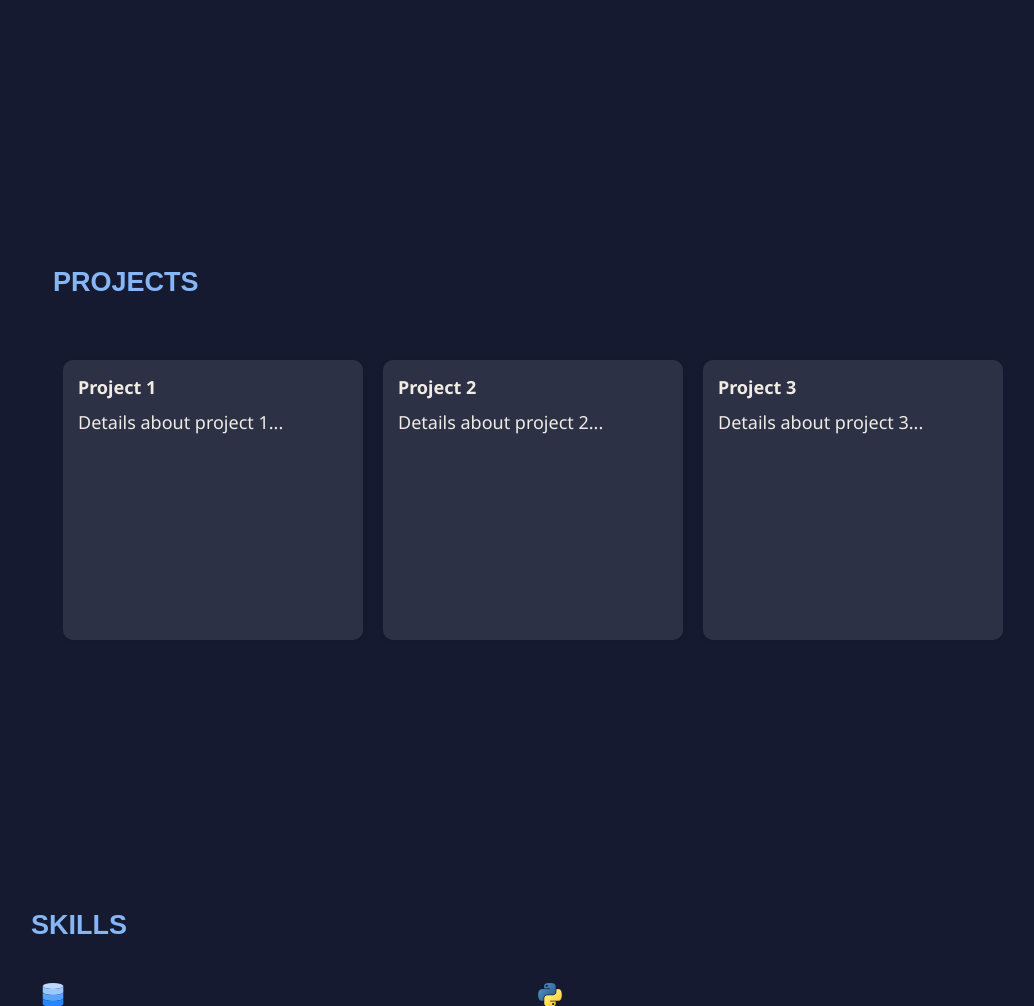
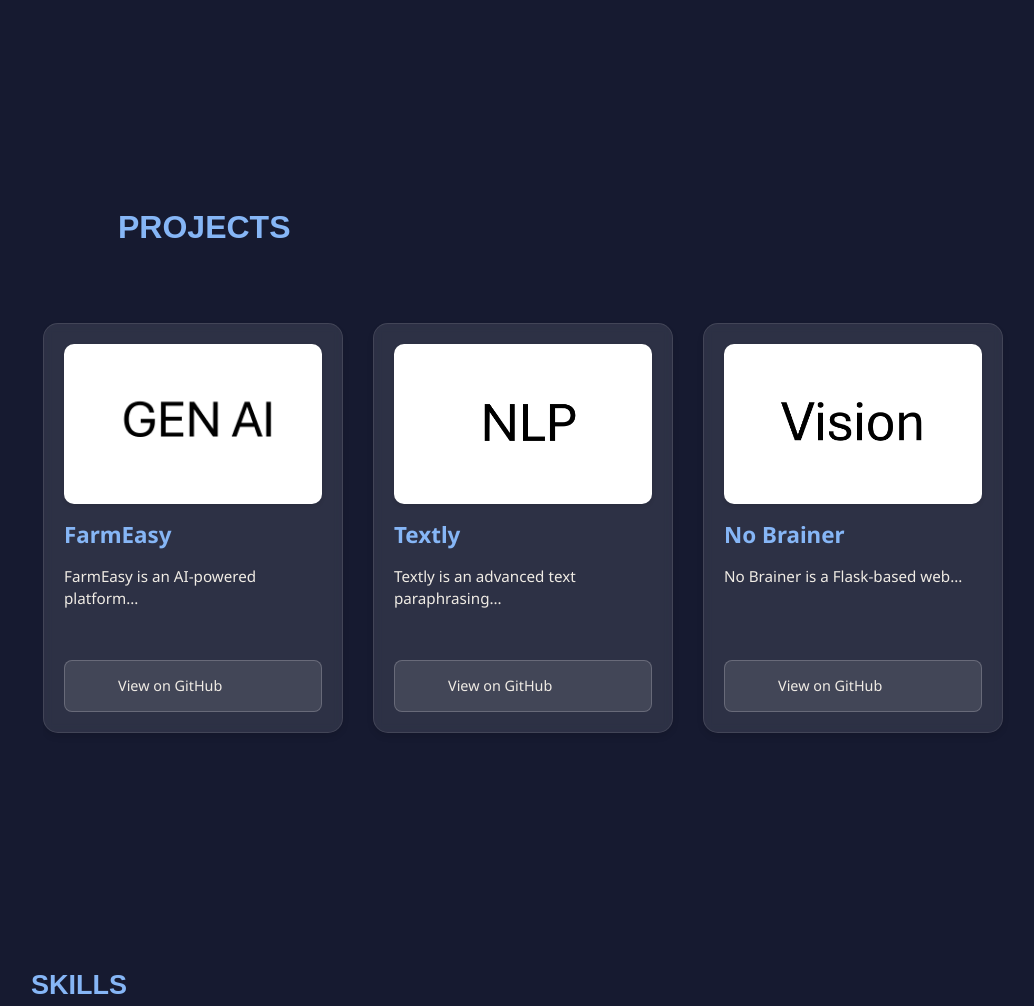
Before and after one commit to yashhvyass/portfolio_website, a Flask app: page / in a window 1280 px wide. Shown: the part 1385-2391 px from the top of the page, without its empty margins (107-1141 px from the left). Run offline with Flask 3, Linux system fonts and the light colour scheme; some libraries are stand-ins or nearby versions.

Commit message:
added new skills, updated projects

```diff
--- a/static/css/style_home.css
+++ b/static/css/style_home.css
@@ -166,95 +166,213 @@ body {
 }
 
 /* Project Container Styles */
-/* Project Container Styles */
+/* Project Section Container */
 .section {
     display: flex;
-    flex-direction: column; /* Arrange children in a column */
-    align-items: flex-start; /* Align children to the left */
-    padding: 150px; /* Add some padding to the section */
+    flex-direction: column;
+    align-items: flex-start;
+    padding: 150px;
+    min-height: 100vh;
+    width: 100%;
+    box-sizing: border-box;
 }
 
+/* Project Header Styles */
 .section .projectheader {
     font-family: Arial, Helvetica, sans-serif;
     color: #86B6F6;
     font-size: large;
     padding: 10px;
-    margin-bottom: 20px; /* Add space below the header */
-    width: 50%; /* Make the header take full width */
+    margin-bottom: 40px;
+    width: 100%;
 }
 
+.section .projectheader h1 {
+    display: flex;
+    align-items: center;
+    gap: 15px;
+    font-size: 2rem;
+    margin: 0;
+}
+
+/* Project Container - Horizontal Scroll */
 .project-container {
     display: flex;
-    overflow-x: scroll; /* Enable horizontal scrolling */
-    gap: 20px; /* Space between project cards */
-    padding: 10px 0; /* Space around the scrolling container */
-    max-width: calc(100% - 40px); /* Ensure it doesn't exceed the card's width */
-    width: 100%; /* Set the container to take full width */
-    white-space: nowrap; /* Prevent project cards from wrapping */
-    height: 300px; /* Fixed height for the container */
-    margin: 0 auto; /* Center the container horizontally */
+    overflow-x: auto;
+    gap: 30px;
+    padding: 20px 0;
+    width: 100%;
+    height: auto;
+    min-height: 450px;
+    scrollbar-width: thin;
+    scrollbar-color: #888 transparent;
 }
 
-.project-card {
-    min-width: 300px; /* Minimum width of each project card */
-    width: 300px; /* Set fixed width for consistent sizing */
-    background: rgba(255, 255, 255, 0.1);
-    padding: 15px;
-    border-radius: 10px;
-    box-shadow: 0 2px 4px rgba(0, 0, 0, 0.1);
-    text-align: left; /* Align text to the left */
+/* Scrollbar Styles */
+.project-container::-webkit-scrollbar {
+    height: 8px;
 }
 
-.project-container::-webkit-scrollbar {
-    height: 8px; /* Height of horizontal scrollbar */
+.project-container::-webkit-scrollbar-track {
+    background: rgba(255, 255, 255, 0.1);
+    border-radius: 10px;
 }
 
 .project-container::-webkit-scrollbar-thumb {
-    background: #888; /* Scrollbar color */
-    border-radius: 10px; /* Scrollbar corner rounding */
+    background: #888;
+    border-radius: 10px;
 }
 
 .project-container::-webkit-scrollbar-thumb:hover {
-    background: #555; /* Scrollbar color on hover */
+    background: #555;
 }
 
-.project-card h5 {
-    margin: 0 0 10px;
-    font-size: large; /* Font size updated to large */
-    font-weight: bold;
+/* Project Card Styles */
+.project-card {
+    min-width: 300px;
+    width: 300px;
+    background: rgba(255, 255, 255, 0.1);
+    padding: 20px;
+    border-radius: 15px;
+    box-shadow: 0 4px 6px rgba(0, 0, 0, 0.1);
+    text-align: left;
+    display: flex;
+    flex-direction: column;
+    gap: 15px;
+    transition: all 0.3s ease;
+    backdrop-filter: blur(5px);
+    border: 1px solid rgba(255, 255, 255, 0.1);
 }
 
+.project-card:hover {
+    transform: translateY(-5px);
+    box-shadow: 0 6px 12px rgba(0, 0, 0, 0.2);
+    background: rgba(255, 255, 255, 0.15);
+}
+
+/* Project Image Styles */
+.project-image {
+    width: 100%;
+    height: 160px;
+    object-fit: cover;
+    border-radius: 10px;
+    transition: transform 0.3s ease;
+    box-shadow: 0 2px 4px rgba(0, 0, 0, 0.1);
+}
+
+.project-card:hover .project-image {
+    transform: scale(1.02);
+}
+
+/* Project Title Styles */
+.project-card h5 {
+    margin: 0;
+    font-size: 1.4rem;
+    font-weight: 600;
+    color: #86B6F6;
+}
+
+/* Project Description Styles */
 .project-card p {
     margin: 0;
-    font-size: large; /* Font size updated to large */
+    font-size: 0.95rem;
     line-height: 1.5;
+    color: #F0ECE5;
+    flex-grow: 1;
 }
 
-.card-content h4 {
-    font-family: Arial, Helvetica, sans-serif;
-    color: #86B6F6;
-    font-size: 28px;
-    padding: 0 0 10px 20px;
+/* GitHub Link Styles */
+.github-link {
+    display: flex;
+    align-items: center;
+    gap: 8px;
+    color: #F0ECE5;
+    text-decoration: none;
+    font-size: 0.9rem;
+    padding: 10px 15px;
+    border-radius: 8px;
+    background: rgba(255, 255, 255, 0.1);
+    transition: all 0.3s ease;
+    margin-top: auto;
+    border: 1px solid rgba(255, 255, 255, 0.2);
 }
 
-ul {
-    list-style: none;
-    padding: 0;
+.github-link:hover {
+    background: rgba(255, 255, 255, 0.2);
+    transform: translateX(5px);
 }
 
-ul li {
-    margin: 5px 0;
+.github-link lord-icon {
+    transition: transform 0.3s ease;
 }
 
-ul li a {
-    color: #F0ECE5;
-    text-decoration: none;
+.github-link:hover lord-icon {
+    transform: rotate(5deg);
 }
 
-ul li a:hover {
-    text-decoration: underline;
+/* Responsive Design */
+@media screen and (max-width: 1200px) {
+    .section {
+        padding: 100px 50px;
+    }
 }
 
+@media screen and (max-width: 768px) {
+    .section {
+        padding: 80px 20px;
+    }
+
+    .project-container {
+        gap: 20px;
+        padding: 10px 0;
+    }
+
+    .project-card {
+        min-width: 280px;
+        width: 280px;
+        padding: 15px;
+    }
+
+    .project-image {
+        height: 140px;
+    }
+
+    .project-card h5 {
+        font-size: 1.2rem;
+    }
+
+    .project-card p {
+        font-size: 0.9rem;
+    }
+
+    .github-link {
+        padding: 8px 12px;
+        font-size: 0.85rem;
+    }
+}
+
+@media screen and (max-width: 480px) {
+    .section {
+        padding: 60px 15px;
+    }
+
+    .project-container {
+        gap: 15px;
+    }
+
+    .project-card {
+        min-width: 260px;
+        width: 260px;
+    }
+
+    .project-image {
+        height: 130px;
+    }
+
+    .section .projectheader h1 {
+        font-size: 1.75rem;
+    }
+}
 /* Education and Experience Section Styles */
 .container_edu {
     width: 100%;
--- a/templates/home.html
+++ b/templates/home.html
@@ -203,24 +202,60 @@
         </header>
         <div class="project-container">
             <div class="project-card">
-                <h5>Project 1</h5>
-                <p>Details about project 1...</p>
+                <img src="{{ url_for('static', filename='images/genai.png') }}" alt="FarmEasy Project" class="project-image">
+                <h5>FarmEasy</h5>
+                <p>FarmEasy is an AI-powered platform...</p>
+                <a href="https://github.com/yashhvyass/FarmEasy" class="github-link" target="_blank">
+                    <lord-icon
+                        src="https://cdn.lordicon.com/yedgackm.json"
+                        trigger="hover"
+                        colors="primary:#109121,secondary:#ffffff,tertiary:#109121"
+                        style="width:30px;height:30px">
+                    </lord-icon>
+                    View on GitHub
+                </a>
             </div>
             <div class="project-card">
-                <h5>Project 2</h5>
-                <p>Details about project 2...</p>
+                <img src="{{ url_for('static', filename='images/nlp.png') }}" alt="Textly Project" class="project-image">
+                <h5>Textly</h5>
+                <p>Textly is an advanced text paraphrasing...</p>
+                <a href="https://github.com/yashhvyass/Textly" class="github-link" target="_blank">
+                    <lord-icon
+                        src="https://cdn.lordicon.com/yedgackm.json"
+                        trigger="hover"
+                        colors="primary:#109121,secondary:#ffffff,tertiary:#109121"
+                        style="width:30px;height:30px">
+                    </lord-icon>
+                    View on GitHub
+                </a>
             </div>
             <div class="project-card">
-                <h5>Project 3</h5>
-                <p>Details about project 3...</p>
+                <img src="{{ url_for('static', filename='images/vision.png') }}" alt="No Brainer Project" class="project-image">
+                <h5>No Brainer</h5>
+                <p>No Brainer is a Flask-based web...</p>
+                <a href="https://github.com/yashhvyass/No_Brainer" class="github-link" target="_blank">
+                    <lord-icon
+                        src="https://cdn.lordicon.com/yedgackm.json"
+                        trigger="hover"
+                        colors="primary:#109121,secondary:#ffffff,tertiary:#109121"
+                        style="width:30px;height:30px">
+                    </lord-icon>
+                    View on GitHub
+                </a>
             </div>
             <div class="project-card">
-                <h5>Project 4</h5>
-                <p>Details about project 4...</p>
-            </div>
-            <div class="project-card">
-                <h5>Project 5</h5>
-                <p>Details about project 5...</p>
+                <img src="{{ url_for('static', filename='images/ml.png') }}" alt="MoneyBall Project" class="project-image">
+                <h5>MoneyBall</h5>
+                <p>Predict how many home runs your...</p>
+                <a href="https://github.com/yashhvyass/MoneyBall" class="github-link" target="_blank">
+                    <lord-icon
+                        src="https://cdn.lordicon.com/yedgackm.json"
+                        trigger="hover"
+                        colors="primary:#109121,secondary:#ffffff,tertiary:#109121"
+                        style="width:30px;height:30px">
+                    </lord-icon>
+                    View on GitHub
+                </a>
             </div>
         </div>
     </section>
```
Also changed, not shown: other parts of templates/home.html (+16 -11 lines), static/images/genai.png (added), static/images/ml.png (added), static/images/nlp.png (added), static/images/vision.png (added).
